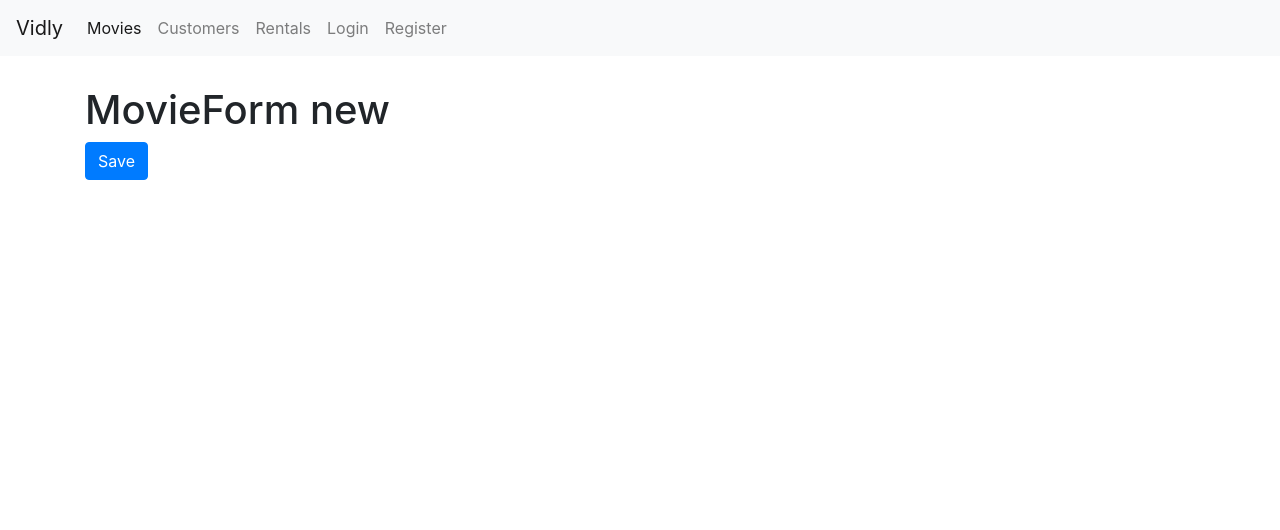
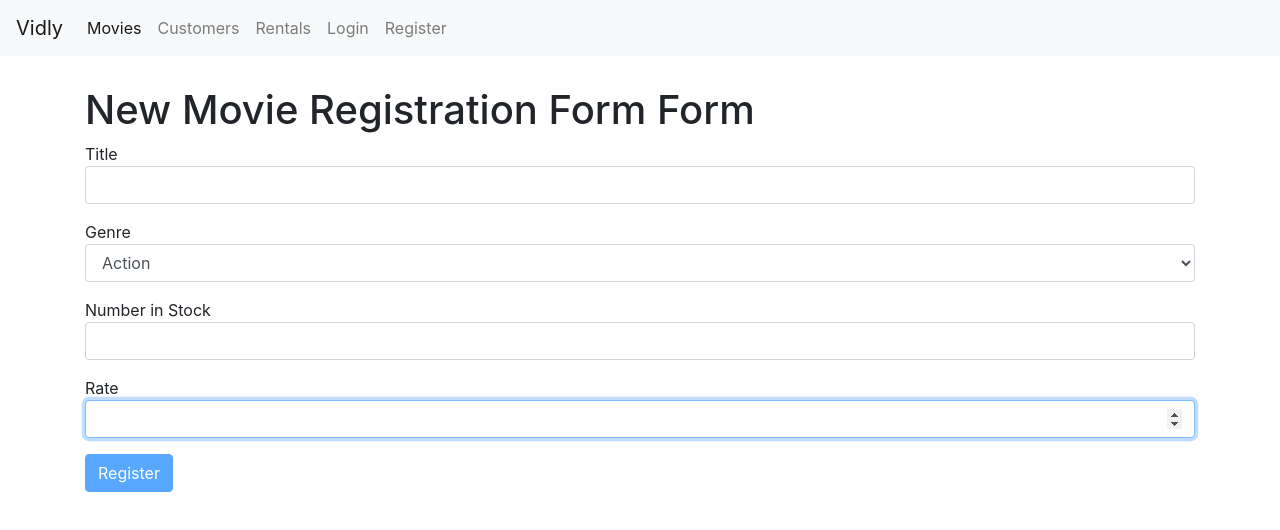
Before and after one commit to dolimovkhumoyun/dashboard, a React (Create React App) app: page /movies/new in a window 1280 px wide. Shown: the top 530 px of the page. Built offline with nearby package versions, Linux system fonts and the light colour scheme.

Commit message:
New Movies Feauture added

```diff
--- a/src/App.js
+++ b/src/App.js
@@ -8,6 +8,7 @@ import NotFound from "./components/notfound";
 import Movies from "./components/movies";
 import NavBar from "./components/common/navBar";
 import RegisterForm from "./components/registerform";
+import NewMovieForm from "./components/newMovies";
 import "./App.css";
 
 class App extends Component {
@@ -17,6 +18,7 @@ class App extends Component {
         <NavBar />
         <main className="container">
           <Switch>
+            <Route path="/movies/new" component={NewMovieForm} />
             <Route path="/register" component={RegisterForm} />
             <Route path="/login" component={LoginForm} />
             <Route path="/movies/:id" component={MovieForm} />
--- a/src/components/common/form.jsx
+++ b/src/components/common/form.jsx
@@ -1,6 +1,7 @@
 import React, { Component } from "react";
 import Joi from "joi-browser";
 import Input from "./input";
+import Select from "./select";
 
 class Form extends Component {
   state = {
@@ -57,6 +58,20 @@ class Form extends Component {
     );
   }
 
+  renderSelect(name, label, options) {
+    const { data, errors } = this.state;
+    return (
+      <Select
+        name={name}
+        value={data[name]}
+        options={options}
+        label={label}
+        onChange={this.handleChange}
+        error={errors[name]}
+      />
+    );
+  }
+
   renderInput(name, label, type = "text") {
     const { data, errors } = this.state;
     return (
--- /dev/null
+++ b/src/components/common/select.jsx
@@ -0,0 +1,20 @@
+import React from "react";
+
+const Select = ({ name, label, value, error, options, ...rest }) => {
+  return (
+    <div className="form-group">
+      <label htmlFor={name} />
+      {label}
+      <select autoFocus {...rest} name={name} className="form-control">
+        {options.map(option => (
+          <option key={option._id} value={option._id}>
+            {option.name}
+          </option>
+        ))}
+      </select>
+      {error && <div className="alert alert-danger mt-2">{error}</div>}
+    </div>
+  );
+};
+
+export default Select;
--- a/src/components/loginForm.jsx
+++ b/src/components/loginForm.jsx
@@ -1,4 +1,4 @@
-import React, { Component } from "react";
+import React from "react";
 import Joi from "joi-browser";
 import Form from "./common/form";
 
--- a/src/components/movies.jsx
+++ b/src/components/movies.jsx
@@ -1,4 +1,5 @@
 import React, { Component } from "react";
+import { Link } from "react-router-dom";
 import MoviesTable from "./common/moviesTable";
 import ListGroup from "./common/listGroup";
 import Pagination from "./common/pagination";
@@ -92,6 +93,9 @@ class Movies extends Component {
           />
         </div>
         <div className="col">
+          <Link to="/movies/new" className="btn btn-primary mb-2">
+            New Movie
+          </Link>
           <p>
             Showing <strong>{totalCount}</strong> movies in the database.
           </p>
--- /dev/null
+++ b/src/components/newMovies.jsx
@@ -0,0 +1,63 @@
+import React from "react";
+import Joi from "joi-browser";
+import Form from "./common/form";
+import { getMovies, saveMovie } from "../service/fakeMovieService";
+import { getGenres } from "../service/fakeGenreService";
+
+class NewMovieForm extends Form {
+  state = {
+    data: { title: "", genre: getGenres()[0]._id, numInStock: "", rate: "" },
+    errors: {}
+  };
+
+  schema = {
+    title: Joi.string()
+      .required()
+      .label("Title"),
+    genre: Joi.string().label("Genre"),
+    numInStock: Joi.number()
+      .integer()
+      .min(1)
+      .max(100)
+      .required()
+      .label("Number in Stock"),
+    rate: Joi.number()
+      .min(1)
+      .max(10)
+      .required()
+      .label("Rate")
+  };
+
+  doSubmit = () => {
+    const { title, genre, numInStock, rate } = this.state;
+    const movie = {
+      title: title,
+      genreId: genre,
+      numberInStock: numInStock,
+      dailyRentalRate: rate
+    };
+    const movies = saveMovie(movie);
+    console.log(movies);
+    // this.setState({ movies });
+
+    // Call the surver
+    console.log("Submitted");
+  };
+
+  render() {
+    return (
+      <div>
+        <h1>New Movie Registration Form Form</h1>
+        <form onSubmit={this.handleSubmit}>
+          {this.renderInput("title", "Title")}
+          {this.renderSelect("genre", "Genre", getGenres())}
+          {this.renderInput("numInStock", "Number in Stock", "number")}
+          {this.renderInput("rate", "Rate", "number")}
+          {this.renderButton("Register")}
+        </form>
+      </div>
+    );
+  }
+}
+
+export default NewMovieForm;
--- a/src/components/registerform.jsx
+++ b/src/components/registerform.jsx
@@ -1,4 +1,4 @@
-import React, { Component } from "react";
+import React from "react";
 import Joi from "joi-browser";
 import Form from "./common/form";
 
--- a/src/service/fakeMovieService.js
+++ b/src/service/fakeMovieService.js
@@ -77,9 +77,13 @@ export function getMovie(id) {
 }
 
 export function saveMovie(movie) {
+  console.log(movie);
   let movieInDb = movies.find(m => m._id === movie._id) || {};
-  movieInDb.name = movie.name;
-  movieInDb.genre = genresAPI.genres.find(g => g._id === movie.genreId);
+  movieInDb.title = movie.title;
+  movieInDb.genre = genresAPI.genres.find(function(genre) {
+    console.log(movie.genreId);
+    if (movie.genreId === genre._id) return genre;
+  });
   movieInDb.numberInStock = movie.numberInStock;
   movieInDb.dailyRentalRate = movie.dailyRentalRate;
 
@@ -88,7 +92,7 @@ export function saveMovie(movie) {
     movies.push(movieInDb);
   }
 
-  return movieInDb;
+  return movies;
 }
 
 export function deleteMovie(id) {
```
